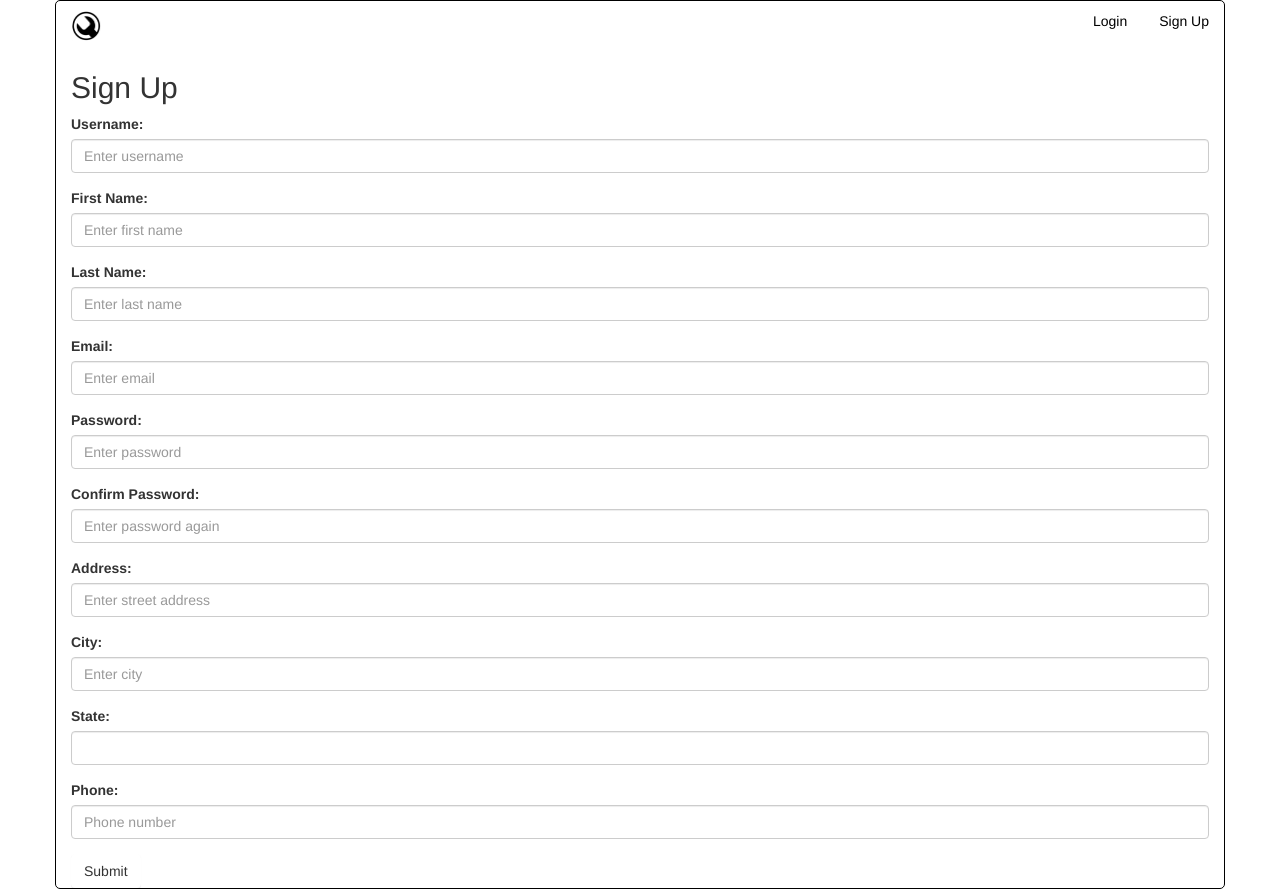
After one commit to justinonstine/SocketBox, a Django app: page /accounts/register in a window 1280 px wide. The commit adds this page. Run offline with Django 3.2, Linux system fonts and the light colour scheme; some libraries are stand-ins or nearby versions.

Commit message:
Now with working login/register

```diff
--- a/socket_project/settings.py
+++ b/socket_project/settings.py
@@ -83,7 +83,7 @@ DATABASES = {
         'NAME': 'socket',
         'USER': "justinonstine",
         'PASSWORD': "kermit",
-        'HOST': 'localhost',
+        'HOST': '192.168.1.137',
         'PORT': '5432',
     }
 }
--- a/socket_project/urls.py
+++ b/socket_project/urls.py
@@ -1,10 +1,12 @@
 from django.conf.urls import include, url, patterns
 from django.contrib import admin
 from django.conf import settings
+from socketbox import views
 
 urlpatterns = [
     url(r'^admin/', include(admin.site.urls)),
     url(r'^socketbox/', include('socketbox.urls')),
+    url(r'^accounts/register', views.register, name="register"),
     url(r'^accounts/', include('registration.backends.simple.urls')),
 ]
 
--- /dev/null
+++ b/socketbox/forms.py
@@ -0,0 +1,22 @@
+__author__ = 'justinonstine'
+from django import forms
+from django.contrib.auth.models import User
+from socketbox.models import UserProfile, Location
+
+class UserForm(forms.ModelForm):
+    password = forms.CharField(widget=forms.PasswordInput())
+
+    class Meta:
+        model = User
+        fields = ('username', 'first_name', 'last_name', 'email', 'password')
+
+
+class UserProfileForm(forms.ModelForm):
+    class Meta:
+        model = UserProfile
+        fields = ('phoneNumber',)
+
+class LocationForm(forms.ModelForm):
+    class Meta:
+        model = Location
+        fields = ('address', 'city', 'state')
--- a/socketbox/models.py
+++ b/socketbox/models.py
@@ -41,11 +41,10 @@ class UserProfile(models.Model):
     This just stores a little extra information about a user than what the
     standard Django user model provides
     """
-    name = models.CharField(max_length=60)
     address = models.ForeignKey(Location, related_name="home_address")
     phoneNumber = models.CharField(max_length=20)
     user = models.OneToOneField(User)
-    communities = models.ManyToManyField(Community)
+    communities = models.ManyToManyField(Community, null=True)
     locations = models.ManyToManyField(Location)
 
 
@@ -60,19 +59,19 @@ class Tool(models.Model):
         (IMPERIAL, 'Imperial')
     )
     name = models.CharField(max_length=128)
-    size = models.CharField(max_length=30)
+    size = models.CharField(max_length=30, blank=True)
     unitType = models.CharField(max_length=2,
                                 choices=UNIT_CHOICES,
-                                default=IMPERIAL)
-    description = models.CharField(max_length=500)
+                                default=IMPERIAL, blank=True)
+    description = models.CharField(max_length=500, blank=True)
     permanentLocation = models.ForeignKey(Location, related_name="permanent_location")
     currentLocation = models.ForeignKey(Location, related_name="current_location")
     owners = models.ManyToManyField(UserProfile)
     caretaker = models.ForeignKey(UserProfile, related_name="caretaker")
-    category = models.ManyToManyField(Category)
-    lastLoaned = models.DateField()
-    dueDate = models.DateField()
-    set = models.ForeignKey(Set)
+    category = models.ManyToManyField(Category, null=True)
+    lastLoaned = models.DateField(null=True)
+    dueDate = models.DateField(null=True)
+    set = models.ForeignKey(Set, null=True)
 
     #  A drill is not a bit's accessory, so symmetrical is false
-    accessory = models.ManyToManyField("self", symmetrical=False)
+    accessory = models.ManyToManyField("self", symmetrical=False, null=True)
--- a/socketbox/urls.py
+++ b/socketbox/urls.py
@@ -5,4 +5,5 @@ from socketbox import views
 urlpatterns = patterns("",
                        url(r'^$', views.index, name='index'),
                        url(r'^profile$', views.profile, name='profile'),
+                       url(r'^accounts/register$', views.register, name='register'),
                        )
--- a/socketbox/views.py
+++ b/socketbox/views.py
@@ -1,7 +1,56 @@
 from django.shortcuts import render
+from socketbox.models import UserProfile, Location
+from django.contrib.auth.models import User
+from forms import UserForm, UserProfileForm, LocationForm
+
 
 def index(request):
     return render(request, 'socketbox/index.html', {})
 
 def profile(request):
     return index(request)
+
+def register(request):
+    if request.method == 'POST':
+        userForm = UserForm(data=request.POST)
+        profileForm = UserProfileForm(data=request.POST)
+        locationForm = LocationForm(data=request.POST)
+
+        if userForm.is_valid() and profileForm.is_valid() and \
+           locationForm.is_valid():
+            userObj = userForm.save()
+            userObj.set_password(userObj.password)
+            userObj.save()
+
+            location = locationForm.save(commit=False)
+            location.name = 'Home'
+            location.save()
+
+            profileObj = profileForm.save(commit=False)
+            profileObj.user = userObj
+            profileObj.address = location
+            profileObj.save()
+            profileObj.locations.add(location)
+            profileObj.save()
+
+            return render(request, 'socketbox/index.html', {})
+        else:
+            if not locationForm.is_valid():
+                print("Location is bad!")
+                print locationForm.errors
+            if not userForm.is_valid():
+                print("user is bad!")
+                print userForm.errors
+                print request.POST
+            if not profileForm.is_valid():
+                print("profile is bad!")
+                print profileForm.errors
+    else:
+        profileForm = UserProfile()
+        locationForm = Location()
+        userForm = User()
+
+    contextDict = {'profileForm': profileForm, 'locationForm': locationForm,
+                   'userForm': userForm}
+
+    return render(request, "registration/registration_form.html", contextDict)
--- /dev/null
+++ b/templates/registration/registration_form.html
@@ -0,0 +1,50 @@
+{% extends 'socketbox/base.html' %}
+
+{% block body_block %}
+    <form role="form" method="post" action=".">
+        {% csrf_token %}
+        <h2 class="form-signin-heading">Sign Up</h2>
+        <div class="form-group">
+            <p class="required"><label for="id_username">Username:</label>
+            <input class="form-control" id="id_username" maxlength="30" name="username" type="text" placeholder="Enter username"> </p>
+        </div>
+        <div class="form-group">
+            <p class="required"><label for="id_first_name">First Name:</label>
+            <input class="form-control" id="id_first_name" maxlength="30" name="first_name" type="text" placeholder="Enter first name"> </p>
+        </div>
+        <div class="form-group">
+            <p class="required"><label for="id_last_name">Last Name:</label>
+            <input class="form-control" id="id_last_name" maxlength="30" name="last_name" type="text" placeholder="Enter last name"> </p>
+        </div>
+        <div class="form-group">
+            <p class="required"><label for="id_email">Email:</label>
+            <input class="form-control" id="id_email" maxlength="30" name="email" type="email" placeholder="Enter email"> </p>
+        </div>
+        <div class="form-group">
+            <p class="required"><label for="id_password">Password:</label>
+            <input class="form-control" id="id_password" maxlength="30" name="password" type="password" placeholder="Enter password"> </p>
+        </div>
+        <div class="form-group">
+            <p class="required"><label for="id_password2">Confirm Password:</label>
+            <input class="form-control" id="id_password2" maxlength="30" name="password2" type="password" placeholder="Enter password again"> </p>
+        </div>
+        <div class="form-group">
+            <p class="required"><label for="id_address">Address:</label>
+            <input class="form-control" id="id_address" maxlength="30" name="address" type="text" placeholder="Enter street address"> </p>
+        </div>
+        <div class="form-group">
+            <p class="required"><label for="id_city">City:</label>
+            <input class="form-control" id="id_city" maxlength="30" name="city" type="text" placeholder="Enter city"> </p>
+        </div>
+        <div class="form-group">
+            <p class="required"><label for="id_state">State:</label>
+            <input class="form-control" id="id_state" maxlength="2" name="state" type="text" placeholder=""> </p>
+        </div>
+        <div class="form-group">
+            <p class="required"><label for="id_phoneNumber">Phone:</label>
+            <input class="form-control" id="id_phoneNumber" maxlength="15" name="phoneNumber" type="text" placeholder="Phone number"> </p>
+        </div>
+        <button type="submit" class="btn btn-default">Submit</button>
+    </form>
+
+{% endblock %}
--- a/templates/socketbox/base.html
+++ b/templates/socketbox/base.html
@@ -21,6 +21,7 @@
             <ul class="nav nav-pills">
                 <li><a href="{% url 'index' %}"><img border="0" alt="logo" src="../../static/images/logo.png" width="30" height="30"></a></li>
                 {% if user.is_authenticated %}
+                    <li class="pull-right">Hello {{ user.username }}</li>
                     <li class="dropdown pull-right">
                         <a href="#" data-toggle="dropdown" class="dropdown-toggle">Profile <b class="caret"></b></a>
                         <ul class="dropdown-menu dropdown-menu-right">
@@ -40,8 +41,8 @@
                         </ul>
                     </li>
                 {% else %}
-                    <li><a href="{% url 'registration_register' %}">Sign Up</a></li>
-                    <li><a href="{% url 'auth_login' %}">Login</a></li>
+                    <li class="pull-right"><a href="{% url 'registration_register' %}">Sign Up</a></li>
+                    <li class="pull-right"><a href="{% url 'auth_login' %}">Login</a></li>
                 {% endif %}
             </ul>
         </div>
@@ -50,8 +51,6 @@
     {% endblock %}
     </div>
 
-    <script src="https://ajax.googleapis.com/ajax/libs/jquery/1.11.1/jquery.min.js"></script>
-    <script src="http://getbootstrap.com/dist/js/bootstrap.min.js"></script>
     <script src= "../../static/js/main.js"></script>
 
 </body>
```
Also changed, not shown: populate_socketbox.py (+29 -0 lines), templates/registration/login.html (added, +13 -0 lines), 4 other files.
